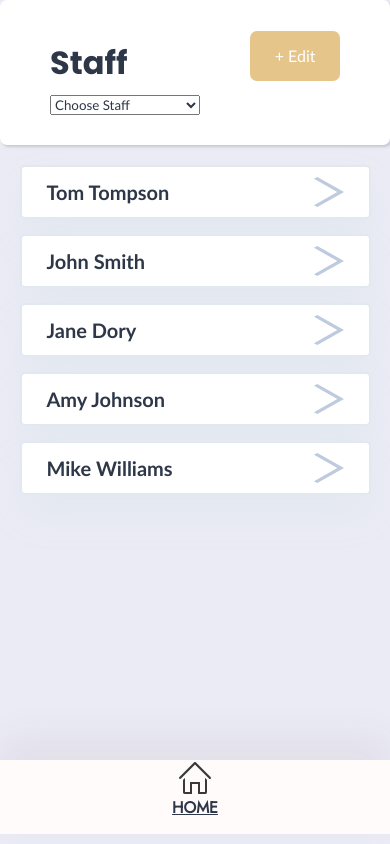
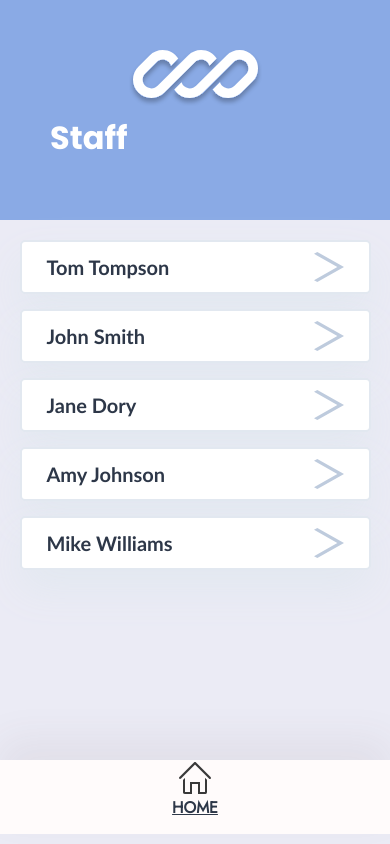
Before and after one commit to nology-tech/Tahiti-Client-Project, a React (Create React App) app: page /staff in a window 390 px wide. Built offline with nearby package versions, Linux system fonts and the light colour scheme.

Commit message:
styled mobile top nav bar and made adjestments where needed

```diff
--- a/src/components/Button/Button.scss
+++ b/src/components/Button/Button.scss
@@ -49,7 +49,7 @@
     width: 243px;
   }
   .yellowMid {
-    display: none;
+    display: unset;
   }
   .grayMid {
     display: none;
--- a/src/components/SettingsWidget/SettingsWidget.scss
+++ b/src/components/SettingsWidget/SettingsWidget.scss
@@ -139,10 +139,12 @@ input[type="radio"]:before {
     margin-left: 10px;
     position: absolute;
     left: 8px;
-    width: 337px;
+    width: unset;
     height: 340px;
     display: flex;
+    top: unset;
     flex-direction: column;
+    padding: 10px;
     .colorMode {
       display: block;
       h1 {
--- a/src/components/TopNav/TopNav.jsx
+++ b/src/components/TopNav/TopNav.jsx
@@ -1,5 +1,6 @@
 import React, { useState } from "react";
 import "./TopNav.scss";
+import WhiteLogo from "../../assets/images/logo-white.svg";
 
 const TopNav = ({ heading, buttonTitle, showButton, showDropdown }) => {
   const [staffChosen, setStaffChosen] = useState("");
@@ -12,6 +13,9 @@ const TopNav = ({ heading, buttonTitle, showButton, showDropdown }) => {
 
   return (
     <div className="topnav">
+      <div className="topnav__logo-container">
+        <img src={WhiteLogo} alt="logo" />
+      </div>
       <div className="topnav__header">
         <h1 className="topnav__heading">{heading}</h1>
 
--- a/src/components/TopNav/TopNav.scss
+++ b/src/components/TopNav/TopNav.scss
@@ -1,3 +1,5 @@
+@use "../../styles/variables" as *;
+
 .topnav {
   max-height: 145px;
   width: 100%;
@@ -11,6 +13,10 @@
 
   &__header {
     display: flex;
+  }
+
+  &__logo-container {
+    display: none;
   }
 
   &__button {
@@ -37,5 +43,19 @@
 @media screen and (max-width: 720px) {
   .topnav {
     margin-bottom: 20px;
+    display: block;
+    background-color: $color-primary;
+    max-height: 310px;
+    border-radius: unset;
+    box-shadow: unset;
+
+    &__logo-container {
+      display: flex;
+      justify-content: center;
+    }
+
+    &__heading {
+      color: white;
+    }
   }
 }
--- a/src/pages/Clients/Clients.jsx
+++ b/src/pages/Clients/Clients.jsx
@@ -27,7 +27,7 @@ const Clients = () => {
   return (
     <div className="clients-container">
       <div className="clients-container__mobile">
-        <TopNav heading="Clients" buttonTitle="+ Create" showButton={true} />
+        <TopNav heading="Clients" />
         {mockData.clientData.map((client, index) => {
           return <MobileNavButton key={index} name={client.name} />;
         })}
--- a/src/pages/Resources/Resources.jsx
+++ b/src/pages/Resources/Resources.jsx
@@ -34,7 +34,7 @@ const Resources = () => {
   return (
     <div className="resources">
       <div className="resources__container">
-        <TopNav heading="Resources" buttonTitle="+ Create" showButton={true} />
+        <TopNav heading="Resources" />
         {mockData.staffData.map((staff, index) => {
           return (
             <>
--- a/src/pages/Settings/Settings.jsx
+++ b/src/pages/Settings/Settings.jsx
@@ -7,12 +7,22 @@ import MobileHomeButton from "../../components/MobileHomeButton/MobileHomeButton
 
 const Settings = () => {
   return (
+    <>
       <div className="settings-layout">
         <SideNav />
         <TopNav heading="Settings" buttonTitle="+ Apply" showButton={true} />
         <SettingsWidget />
         <MobileHomeButton />
       </div>
+      <div className="settings-layout--mobile">
+        <SideNav />
+        <TopNav heading="Settings" />
+        <div className="settings-layout--body">
+          <SettingsWidget />
+        </div>
+        <MobileHomeButton />
+      </div>
+    </>
   );
 };
 
--- a/src/pages/Settings/Settings.scss
+++ b/src/pages/Settings/Settings.scss
@@ -1,3 +1,19 @@
 .settings-layout {
   display: flex;
+
+  &--mobile {
+    display: none;
+  }
 }
+
+@media screen and (max-width: 720px) {
+  .settings-layout {
+    display: none;
+    &--mobile {
+      display: unset;
+    }
+    &--body {
+      height: 100vh;
+    }
+  }
+}
--- a/src/pages/Staff/Staff.jsx
+++ b/src/pages/Staff/Staff.jsx
@@ -30,12 +30,7 @@ const Staff = () => {
   return (
     <div className="staff-page">
       <div className="staff-page__mobile">
-        <TopNav
-          heading="Staff"
-          buttonTitle="+ Edit"
-          showButton={true}
-          showDropdown={true}
-        />
+        <TopNav heading="Staff" />
         {mockData.staffData.map((staff, index) => {
           return <MobileNavButton key={index} name={staff.fullName} />;
         })}
```
Lines whose indentation alone changed are shown as unchanged.
